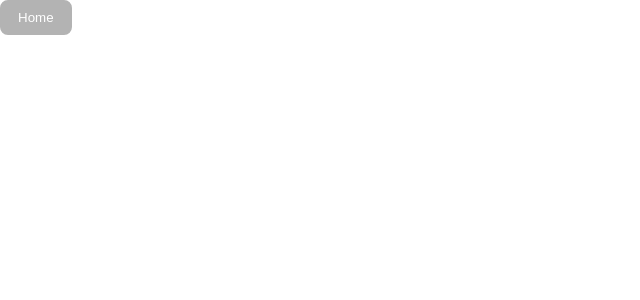
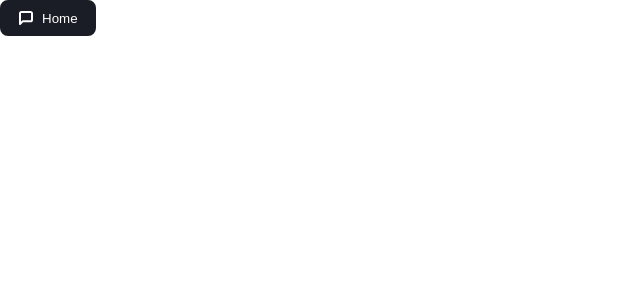
Before and after one commit to JeremDevX/my-digital-league-mds-grenoble, a Next.js app: page / in a window 1280 px wide. Shown: the top 300 px of the page, without its empty margins (0-640 px from the left). Built offline with nearby package versions, Linux system fonts and the light colour scheme.

Commit message:
feat: update Button component to support icon props and add MessageSquareIcon

```diff
--- a/app/components/Button/Button.tsx
+++ b/app/components/Button/Button.tsx
@@ -1,5 +1,6 @@
 import styles from "./Button.module.scss";
 import Link from "next/link";
+import { ReactNode } from "react";
 
 interface ButtonProps {
   type?: "primary" | "secondary" | "tertiary";
@@ -7,7 +8,8 @@ interface ButtonProps {
   fullWidth?: boolean;
   onClick?: () => void;
   label: string;
-  icon?: "left" | "right" | "both";
+  icon?: ReactNode;
+  iconPosition?: "left" | "right" | "both";
   disabled?: boolean;
 }
 
@@ -18,33 +20,15 @@ export default function Button(props: ButtonProps) {
       onClick={props.onClick}
       disabled={props.disabled}
     >
-      {props.icon === "left" || props.icon === "both" ? <Icon /> : null}
+      {props.icon &&
+      (props.iconPosition === "left" || props.iconPosition === "both")
+        ? props.icon
+        : null}
       {props.href ? <Link href={props.href}>{props.label}</Link> : props.label}
-      {props.icon === "right" || props.icon === "both" ? <Icon /> : null}
+      {props.icon &&
+      (props.iconPosition === "right" || props.iconPosition === "both")
+        ? props.icon
+        : null}
     </button>
   );
 }
-
-function Icon() {
-  return (
-    <svg
-      width="16"
-      height="16"
-      viewBox="0 0 16 16"
-      fill="none"
-      xmlns="http://www.w3.org/2000/svg"
-    >
-      <g clip-path="url(#clip0_2851_781)">
-        <path
-          d="M14.5 8C14.5 9.72391 13.8152 11.3772 12.5962 12.5962C11.3772 13.8152 9.72391 14.5 8 14.5C6.27609 14.5 4.62279 13.8152 3.40381 12.5962C2.18482 11.3772 1.5 9.72391 1.5 8C1.5 6.27609 2.18482 4.62279 3.40381 3.40381C4.62279 2.18482 6.27609 1.5 8 1.5C9.72391 1.5 11.3772 2.18482 12.5962 3.40381C13.8152 4.62279 14.5 6.27609 14.5 8ZM0 8C0 10.1217 0.842855 12.1566 2.34315 13.6569C3.84344 15.1571 5.87827 16 8 16C10.1217 16 12.1566 15.1571 13.6569 13.6569C15.1571 12.1566 16 10.1217 16 8C16 5.87827 15.1571 3.84344 13.6569 2.34315C12.1566 0.842855 10.1217 0 8 0C5.87827 0 3.84344 0.842855 2.34315 2.34315C0.842855 3.84344 0 5.87827 0 8ZM12.1031 8.35312C12.2969 8.15937 12.2969 7.84062 12.1031 7.64687L8.85312 4.39687C8.70937 4.25312 8.49375 4.2125 8.30937 4.2875C8.125 4.3625 8 4.54688 8 4.75V7H4.75C4.33437 7 4 7.33437 4 7.75V8.25C4 8.66562 4.33437 9 4.75 9H8V11.25C8 11.4531 8.12187 11.6344 8.30937 11.7125C8.49687 11.7906 8.7125 11.7469 8.85312 11.6031L12.1031 8.35312Z"
-          fill="white"
-        />
-      </g>
-      <defs>
-        <clipPath id="clip0_2851_781">
-          <rect width="16" height="16" fill="white" />
-        </clipPath>
-      </defs>
-    </svg>
-  );
-}
--- /dev/null
+++ b/app/components/Icons/Icons.tsx
@@ -0,0 +1,56 @@
+import type { ReactNode } from "react";
+
+export const ArrowCircleRightIcon = (): ReactNode => (
+  <svg
+    width="16"
+    height="16"
+    viewBox="0 0 16 16"
+    fill="none"
+    xmlns="http://www.w3.org/2000/svg"
+  >
+    <g clipPath="url(#clip0_2844_64)">
+      <path
+        d="M14.5 8C14.5 9.72391 13.8152 11.3772 12.5962 12.5962C11.3772 13.8152 9.72391 14.5 8 14.5C6.27609 14.5 4.62279 13.8152 3.40381 12.5962C2.18482 11.3772 1.5 9.72391 1.5 8C1.5 6.27609 2.18482 4.62279 3.40381 3.40381C4.62279 2.18482 6.27609 1.5 8 1.5C9.72391 1.5 11.3772 2.18482 12.5962 3.40381C13.8152 4.62279 14.5 6.27609 14.5 8ZM0 8C0 10.1217 0.842855 12.1566 2.34315 13.6569C3.84344 15.1571 5.87827 16 8 16C10.1217 16 12.1566 15.1571 13.6569 13.6569C15.1571 12.1566 16 10.1217 16 8C16 5.87827 15.1571 3.84344 13.6569 2.34315C12.1566 0.842855 10.1217 0 8 0C5.87827 0 3.84344 0.842855 2.34315 2.34315C0.842855 3.84344 0 5.87827 0 8ZM12.1031 8.35312C12.2969 8.15937 12.2969 7.84062 12.1031 7.64687L8.85312 4.39687C8.70937 4.25312 8.49375 4.2125 8.30937 4.2875C8.125 4.3625 8 4.54688 8 4.75V7H4.75C4.33437 7 4 7.33437 4 7.75V8.25C4 8.66562 4.33437 9 4.75 9H8V11.25C8 11.4531 8.12187 11.6344 8.30937 11.7125C8.49687 11.7906 8.7125 11.7469 8.85312 11.6031L12.1031 8.35312Z"
+        fill="white"
+      />
+    </g>
+    <defs>
+      <clipPath id="clip0_2844_64">
+        <rect width="16" height="16" fill="white" />
+      </clipPath>
+    </defs>
+  </svg>
+);
+
+export const MessageSquareIcon = (): ReactNode => (
+  <svg
+    width="16"
+    height="16"
+    viewBox="0 0 16 16"
+    fill="none"
+    xmlns="http://www.w3.org/2000/svg"
+  >
+    <path
+      d="M14 10C14 10.3536 13.8595 10.6928 13.6095 10.9428C13.3594 11.1929 13.0203 11.3333 12.6667 11.3333H4.66667L2 14V3.33333C2 2.97971 2.14048 2.64057 2.39052 2.39052C2.64057 2.14048 2.97971 2 3.33333 2H12.6667C13.0203 2 13.3594 2.14048 13.6095 2.39052C13.8595 2.64057 14 2.97971 14 3.33333V10Z"
+      stroke="white"
+      strokeWidth="2"
+      strokeLinecap="round"
+      strokeLinejoin="round"
+    />
+  </svg>
+);
+
+export const PlusIcon = (): ReactNode => (
+  <svg
+    width="16"
+    height="16"
+    viewBox="0 0 16 16"
+    fill="none"
+    xmlns="http://www.w3.org/2000/svg"
+  >
+    <path
+      d="M16 9.14286H9.14286V16H6.85714V9.14286H0V6.85714H6.85714V0H9.14286V6.85714H16V9.14286Z"
+      fill="white"
+    />
+  </svg>
+);
--- a/app/page.tsx
+++ b/app/page.tsx
@@ -1,11 +1,18 @@
 import styles from "./page.module.scss";
 import Button from "./components/Button/Button";
+import { MessageSquareIcon } from "./components/Icons/Icons";
 
 export default function Home() {
   return (
     <div className={styles.page}>
       <main className={styles.main}>
-        <Button type="tertiary" href="/" label="Home" disabled />
+        <Button
+          type="tertiary"
+          href="/"
+          label="Home"
+          icon={<MessageSquareIcon />}
+          iconPosition="left"
+        />
       </main>
     </div>
   );
```
